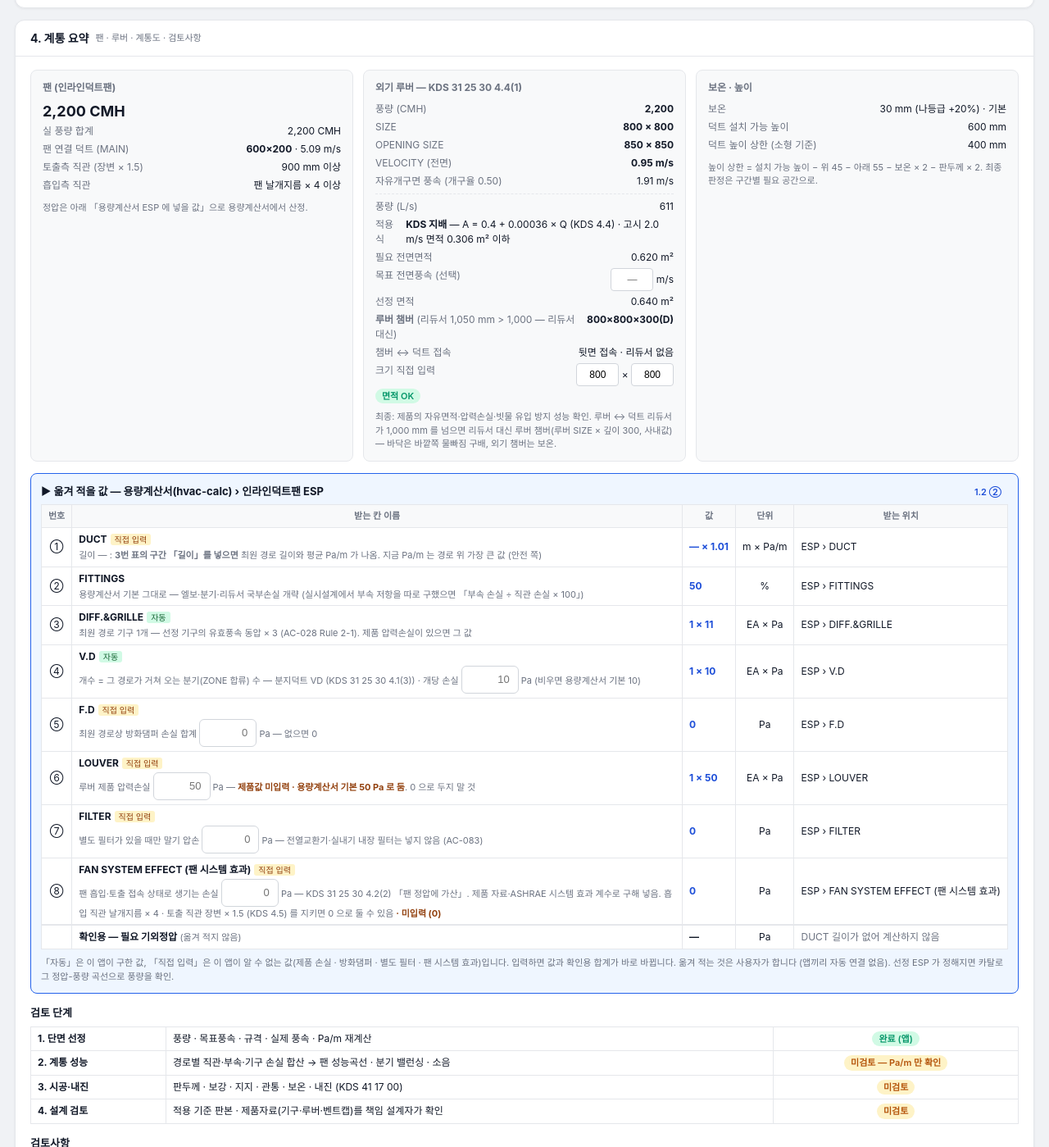
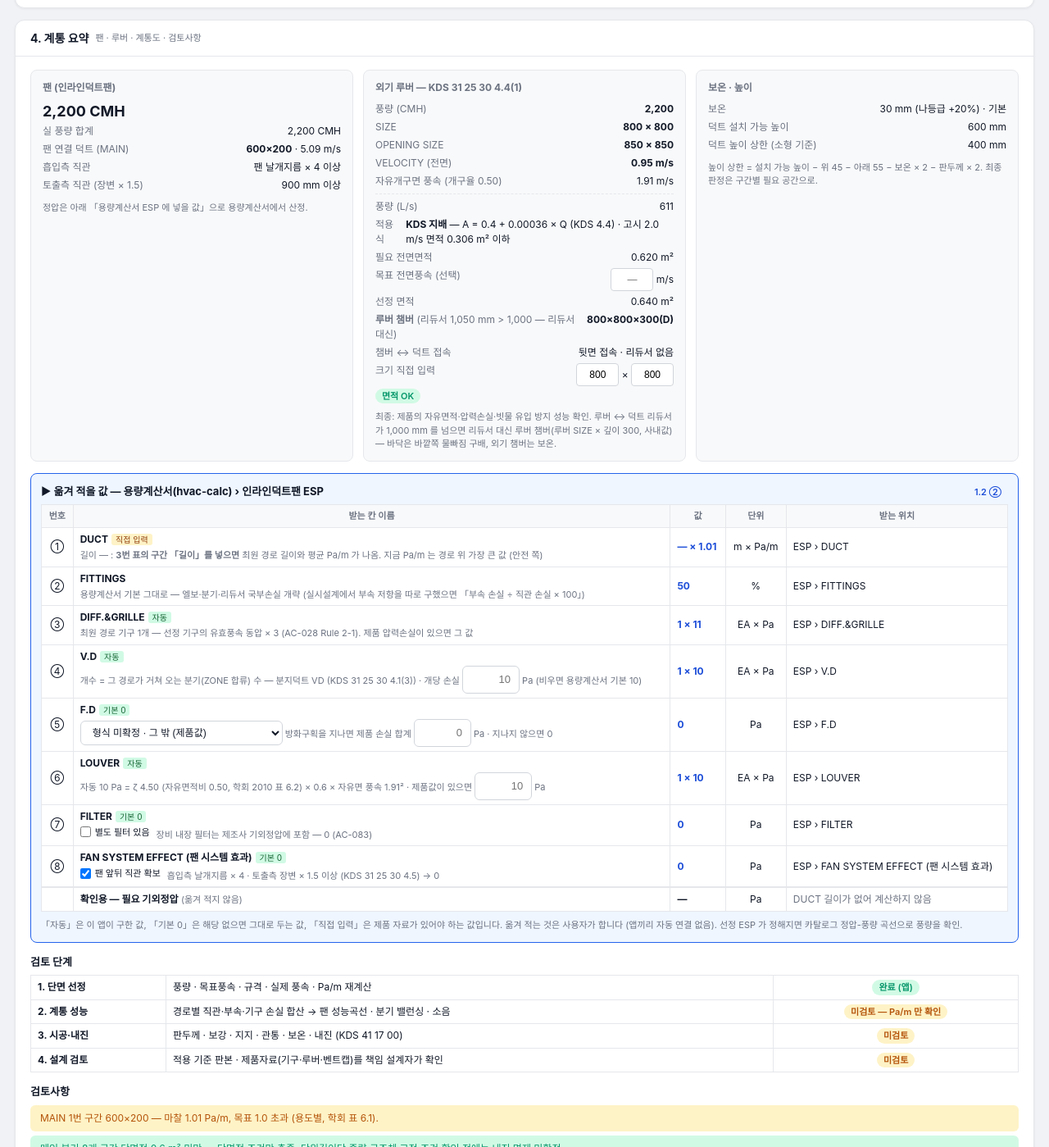
Before and after one commit to CHOI-ILKWON/duct-calc, a plain HTML site: page index.html in a window 1280 px wide. Shown: the part 2212-3611 px from the top of the page at 82% size. Drawn offline with Linux system fonts and the light colour scheme.

Commit message:
ESP 입력칸 자동화(루버·방화댐퍼·필터·시스템 효과), 배기 팬 직관 표시 정정
2026-11-25 사용자 지시
- LOUVER: 학회 2010 표 6.2 계수(자유면적비 0.5~0.9 보간) × 자유면 풍속 동압으로
  자동 계산. 제품값 우선, 표 밖·벤트캡은 기본 50 Pa 와 제품값 필요 표시
- F.D: 커튼형이면 2001 ASHRAE Fundamentals Ch.34 계수(사각 CR9-6 0.19 ·
  원형 CD9-3 0.12) × 동압 × 개수. 형식 미확정·그 밖은 제품값 입력
- FILTER: 기본 0, 「별도 필터 있음」 체크 때만 입력
- FAN SYSTEM EFFECT: 「팬 앞뒤 직관 확보」 체크(기본 켬)면 0, 끄면 제품값 입력
- 배기 계통의 팬 흡입·토출 직관 표시가 KDS 31 25 30 4.5 와 반대이던 것을 정정

Co-Authored-By: Claude Opus 5.5 <noreply@anthropic.com>

```diff
--- a/index.html
+++ b/index.html
@@ -294,7 +294,16 @@ function blank(){ return {v:2,project:'',mode:'supply',shape:'rect',device:'inli
   esp:espBlank(),rooms:[],zones:[]}; }
 // 용량계산서 「EXTERNAL STATIC PRESSURE」 중 덕트 앱이 알 수 없는 값 — 사용자가 넣는다 (null = 미입력)
 //   sePa = 팬 시스템 효과 (KDS 31 25 30 4.2(2) 가산 의무 · 계산 없이 직접 입력, CH-20261123-04)
-function espBlank(){ return {fdPa:null,vdPa:null,louPa:null,filtPa:null,sePa:null}; }
+//   fdType 'curtain' = ASHRAE 커튼형 방화댐퍼 (fdEa 개 자동 계산) · null = 형식 미확정 → 제품값 fdPa 입력
+//   filtOn = 별도 필터 있음 (null = 예전 저장값에 filtPa 가 있으면 켬) · seOk = 팬 앞뒤 직관 확보 (null = 예전 저장값에 sePa 가 없으면 켬)
+function espBlank(){ return {fdPa:null,fdType:null,fdEa:null,vdPa:null,louPa:null,filtPa:null,filtOn:null,sePa:null,seOk:null}; }
+// 방화댐퍼 (커튼형, 개방) 손실계수 Co — 2001 ASHRAE Handbook Fundamentals (SI) Ch.34: 사각 CR9-6 Type B 0.19 (34.58) · 원형 CD9-3 Type C 0.12 (34.32).
+//   기준 단면 Ao = 덕트 단면. 2026-11-25 원문 쪽 확인 (최신판은 미확인). 회전 날개형 등 다른 형식에는 쓰지 않는다
+const FD_CO={rect:['CR9-6 커튼형 Type B',0.19],round:['CD9-3 커튼형 Type C',0.12]};
+// 루버 국부저항계수 ζ — 학회 「건축기계설비 설계기준」 2010 표 6.2 3) 루버 (자유면적비 A0/A → ζ). 그림의 v 는 날개 사이(A0) 풍속 → 자유면 풍속으로 계산
+//   표 범위(0.5~0.9) 안에서 직선 보간, 밖이면 null (제품값 필요)
+const LOU_Z=[[.5,4.5],[.6,3.0],[.7,2.1],[.8,1.4],[.9,1.0]];
+function louZeta(a){ for(let i=1;i<LOU_Z.length;i++){ const [x0,z0]=LOU_Z[i-1],[x1,z1]=LOU_Z[i]; if(a>=x0-1e-9&&a<=x1+1e-9) return z0+(z1-z0)*(a-x0)/(x1-x0); } return null; }
 let S=blank();
 const $=id=>document.getElementById(id);
 const esc=s=>String(s??'').replace(/[&<>"']/g,c=>({'&':'&amp;','<':'&lt;','>':'&gt;','"':'&quot;',"'":'&#39;'}[c]));
@@ -959,6 +968,7 @@ function renderSummary(){
   if(hrv&&otherQ&&Math.abs(otherQ-totalRoom)>0.5) warns.push(['wi-warn',`전열교환기 급기 ${f0(ex?otherQ:totalRoom)} CMH 와 배기 ${f0(ex?totalRoom:otherQ)} CMH 가 다릅니다. 실압 의도(양압·음압)가 아니면 맞추세요.`]);
   if(hrv&&!otherQ) warns.push(['wi-warn',`전열교환기 — ${ex?'급기 SA':'배기 RA'} 계통이 비어 있습니다. 상단 「계통」 탭에서 입력하세요.`]);
   // 기준: KDS 31 25 30 4.5 — 팬 흡입측 직관 ≥ 날개지름 × 4 (또는 ×1 + 터닝베인 엘보), 토출측 ≥ 출구 장변 × 1.5
+  //   팬 연결 덕트는 급기 = 토출측, 배기 = 흡입측. 배기의 토출측은 팬 출구 치수를 앱이 몰라 숫자를 내지 않는다 (2026-11-25 라벨 뒤바뀜 정정)
   const longSide=m?(S.shape==='round'?m.d:Math.max(m.w,m.h)):0;
   // 루버 ↔ 덕트 리듀서 길이 (한쪽 기준): 급기는 루버→덕트 축소 30°, 배기는 덕트→루버 확대 15°
   let red='';
@@ -974,8 +984,8 @@ function renderSummary(){
       ${m?`<div class="row"><span>팬 연결 덕트 (${esc(zoneById(roots[0]).name)})</span><span><b>${m.dim}</b> · ${f2(m.vAct)} m/s</span></div>
       ${hrv&&S.spigotD?(()=>{ const t=S.shape==='round'?transLen({d:S.spigotD},{d:m.d},true):transLen({w:S.spigotD,h:S.spigotD},{w:m.w,h:m.h},false);
         return `<div class="row"><span>본체 접속구 φ${f0(S.spigotD)} ↔ 덕트 ${m.dim}</span><span>${t?'리듀서 '+f0(t.L)+' mm':'같은 크기'}</span></div>`; })():''}
-      <div class="row"><span>${ex?'흡입측':'토출측'} 직관 (장변 × 1.5)</span><span>${f0(longSide*1.5)} mm 이상</span></div>
-      <div class="row"><span>${ex?'토출측':'흡입측'} 직관</span><span>팬 날개지름 × 4 이상</span></div>`:'<div class="row"><span>ZONE 미구성</span><span>—</span></div>'}
+      <div class="row"><span>흡입측 직관${ex?' (팬 연결 덕트)':''}</span><span>팬 날개지름 × 4 이상</span></div>
+      <div class="row"><span>토출측 직관${ex?'':' (장변 × 1.5)'}</span><span>${ex?'팬 출구 장변 × 1.5 이상':f0(longSide*1.5)+' mm 이상'}</span></div>`:'<div class="row"><span>ZONE 미구성</span><span>—</span></div>'}
       <p class="note">정압은 아래 「용량계산서 ESP 에 넣을 값」으로 용량계산서에서 산정.</p></div>
     ${hrv&&otherQ?(outTermOf()==='vent'?ventBox(otherQ,0,(ex?'OA':'EA')+' 벤트캡 · 반대 탭 계통'):louverBox(calcLouver(otherQ,!ex),otherQ,!ex,true)):''}
     ${hrv&&outTermOf()==='vent'?ventBox(Q,m&&m.d||0,(ex?'EA':'OA')+' 벤트캡 · 이 탭'):''}<div class="sbox"${hrv&&outTermOf()==='vent'?' style="display:none"':''}><h4>${ex?'배기 루버':'외기 루버'} — KDS 31 25 30 4.4(${ex?2:1})${hrv?' · 이 탭':''}</h4>
@@ -1071,9 +1081,11 @@ function pathsAll(){
 // 용량계산서(hvac-calc) 인라인덕트팬·전열교환기 「EXTERNAL STATIC PRESSURE」 에 옮겨 넣을 값
 //   위생 배관경 앱의 「부스터펌프 수두 계산 입력값」과 같은 방식 — 용량계산서 칸 순서 그대로, 넣을 값을 그대로 옮겨 쓴다
 //   자동: DUCT(최원 경로 길이 · 평균 Pa/m) · DIFF.(기구 개략) · VOL. DAMPER 개수
-//   수동(덕트 앱이 모르는 값): FIRE DAMPER · VD 개당 손실 · LOUVER 제품 손실 · 별도 FILTER — 이 상자에서 넣는다
+//   LOUVER = 학회 표 6.2 ζ × 자유면 동압 · F.D = 커튼형이면 ASHRAE Co × 동압 · FILTER 기본 0 (별도 필터 체크) · 시스템 효과 기본 0 (직관 확보 체크) — 2026-11-25 사용자
+//   제품값(방화댐퍼 · 루버 · 별도 필터 · 시스템 효과)이 있으면 이 상자에 넣은 값이 우선
 //   DUCT 의 Pa/m 2.0 은 계획 단계 개략값 — 덕트를 그린 뒤 이 값으로 바꾼다 (AC-026 Rule 8 · AC-028 Rule 3)
 function espSet(k,v){ const x=num(v); S.esp=S.esp||espBlank(); S.esp[k]=(x==null||x<0)?null:x; render(); }
+function espFlag(k,v){ S.esp=S.esp||espBlank(); S.esp[k]=v; render(); }
 function espHTML(){
   const P=pathsAll(); if(!P.length) return '';
   const E=Object.assign(espBlank(),S.esp||{});
@@ -1082,11 +1094,20 @@ function espHTML(){
   const avg=useL&&w.L>0?w.fr/w.L:w.maxPam, dev=Math.max(...P.map(p=>p.dev)), devPa=dev>0?Math.ceil(dev):null;
   const out=S.device==='hrv'&&outTermOf()==='vent'?'벤트캡':'루버';
   // 용량계산서 기본값 (미입력이면 용량계산서가 쓰는 값) — hvac-calc espHTML 과 같게
-  const vdPa=E.vdPa??10, louPa=E.louPa??50, fdPa=E.fdPa??0, filtPa=E.filtPa??0, sePa=E.sePa??0, diffPa=devPa??17;
+  const vdPa=E.vdPa??10, diffPa=devPa??17;
+  // F.D — 커튼형이면 개수 × Co × 동압 (풍속은 최원 경로에서 가장 빠른 구간 — 안전 쪽). 형식 미확정이면 제품값
+  const fdAuto=E.fdType==='curtain', fdC=FD_CO[S.shape==='round'?'round':'rect'], fdV=Math.max(...w.segs.map(x=>x.vAct)), fdEa=Math.max(0,Math.round(E.fdEa||0));
+  const fdPa=fdAuto?Math.ceil(fdEa*fdC[1]*0.6*fdV*fdV-1e-9):(E.fdPa??0);
+  // LOUVER — 제품값이 있으면 그 값, 없으면 ζ × 자유면 풍속 동압. 벤트캡이거나 개구율이 표 밖이면 용량계산서 기본 50
+  const rootF=calcZone(rootZones()[0]).flow, LV=out==='루버'?calcLouver(rootF):null, louZ=LV?louZeta(S.louverOpen):null;
+  const louAuto=louZ!=null?Math.ceil(louZ*0.6*LV.vFree*LV.vFree-1e-9):null, louPa=E.louPa??louAuto??50;
+  const filtOn=E.filtOn??(E.filtPa>0), filtPa=filtOn?(E.filtPa??0):0;
+  const seOk=E.seOk??!(E.sePa>0), sePa=seOk?0:(E.sePa??0);
   const ductT=useL?w.L*avg:0, fitT=ductT*0.5, sub=ductT+fitT+diffPa+fdPa+w.vd*vdPa+louPa+filtPa+sePa, tot=sub*1.1, sel=Math.ceil(tot/50)*50||0;
   const inp=(k,ph)=>`<input class="fi" style="width:70px;text-align:right" value="${E[k]??''}" placeholder="${ph}" onchange="espSet('${k}',this.value)">`;
   const tag=(t,c)=>`<span style="font-size:10px;padding:1px 5px;border-radius:3px;margin-left:4px;background:${c==='a'?'var(--ok-bg,#dcfce7)':'var(--warn-bg)'};color:${c==='a'?'#166534':'#92400e'}">${t}</span>`;
-  const A=tag('자동','a'), M=tag('직접 입력','m');
+  const A=tag('자동','a'), M=tag('직접 입력','m'), D0=tag('기본 0','a'), WN=t=>`<b style="color:#92400e">${t}</b>`;
+  const chk=(k,on,txt)=>`<label style="display:inline-flex;gap:5px;align-items:center;cursor:pointer;margin-right:8px;color:var(--text)"><input type="checkbox" ${on?'checked':''} onchange="espFlag('${k}',this.checked)">${txt}</label>`;
   // 표기: 「앱간_값옮기기_표기기준」 2.1 (CH-20261123-06) — 다섯 열 고정, 줄 순서·이름은 2.3 (hvac-calc ESP 표 이름 그대로)
   const dev2=S.device==='hrv'?'전열교환기':'인라인덕트팬', at=`ESP › `;
   const R=(no,name,src,val,unit,note)=>`<tr><td>${no}</td><td class="l" style="white-space:normal"><b>${name}</b>${src}${note?`<div style="font-size:11px;color:var(--text2);margin-top:2px">${note}</div>`:''}</td><td class="l" style="color:#1d4ed8;font-weight:700;white-space:nowrap">${val}</td><td>${unit}</td><td class="l">${at}${name}</td></tr>`;
@@ -1098,13 +1119,13 @@ function espHTML(){
     ${R('②','FITTINGS','','50','%','용량계산서 기본 그대로 — 엘보·분기·리듀서 국부손실 개략 (실시설계에서 부속 저항을 따로 구했으면 「부속 손실 ÷ 직관 손실 × 100」)')}
     ${R('③','DIFF.&amp;GRILLE',A,`1 × ${devPa||17}`,'EA × Pa',devPa?'최원 경로 기구 1개 — 선정 기구의 유효풍속 동압 × 3 (AC-028 Rule 2-1). 제품 압력손실이 있으면 그 값':'기구 손실 정보 없음 — 용량계산서 기본 17 Pa')}
     ${R('④','V.D',A,`${w.vd} × ${f0(vdPa)}`,'EA × Pa',`개수 = 그 경로가 거쳐 오는 분기(ZONE 합류) 수 — 분지덕트 VD (KDS 31 25 30 4.1(3)) · 개당 손실 ${inp('vdPa','10')} Pa (비우면 용량계산서 기본 10)`)}
-    ${R('⑤','F.D',M,f0(fdPa),'Pa',`최원 경로상 방화댐퍼 손실 합계 ${inp('fdPa','0')} Pa — 없으면 0`)}
-    ${R('⑥','LOUVER',M,`1 × ${f0(louPa)}`,'EA × Pa',`${out} 제품 압력손실 ${inp('louPa','50')} Pa — ${E.louPa==null?'<b style="color:#92400e">제품값 미입력 · 용량계산서 기본 50 Pa 로 둠</b>':'제품값'}. 0 으로 두지 말 것`)}
-    ${R('⑦','FILTER',M,f0(filtPa),'Pa',`별도 필터가 있을 때만 말기 압손 ${inp('filtPa','0')} Pa — 전열교환기·실내기 내장 필터는 넣지 않음 (AC-083)`)}
-    ${R('⑧','FAN SYSTEM EFFECT (팬 시스템 효과)',M,f0(sePa),'Pa',`팬 흡입·토출 접속 상태로 생기는 손실 ${inp('sePa','0')} Pa — KDS 31 25 30 4.2(2) 「팬 정압에 가산」. 제품 자료·ASHRAE 시스템 효과 계수로 구해 넣음. 흡입 직관 날개지름 × 4 · 토출 직관 장변 × 1.5 (KDS 4.5) 를 지키면 0 으로 둘 수 있음${E.sePa==null?' <b style="color:#92400e">· 미입력 (0)</b>':''}`)}
+    ${R('⑤','F.D',fdAuto?A:E.fdPa?M:D0,f0(fdPa),'Pa',`<select class="fs" style="height:30px;font-size:12px" onchange="espFlag('fdType',this.value||null)"><option value=""${fdAuto?'':' selected'}>형식 미확정 · 그 밖 (제품값)</option><option value="curtain"${fdAuto?' selected':''}>커튼형 (${fdC[0]}, Co ${fdC[1]})</option></select> ${fdAuto?`최원 경로 통과 개수 ${inp('fdEa','0')} EA × Co ${fdC[1]} × 0.6 × ${f2(fdV)}² (경로에서 가장 빠른 구간 풍속) — 2001 ASHRAE Fundamentals Ch.34 ${fdC[0]}`:`방화구획을 지나면 제품 손실 합계 ${inp('fdPa','0')} Pa · 지나지 않으면 0`}`)}
+    ${R('⑥','LOUVER',E.louPa!=null?M:louAuto!=null?A:M,`1 × ${f0(louPa)}`,'EA × Pa',`${louAuto!=null?`자동 ${f0(louAuto)} Pa = ζ ${f2(louZ)} (자유면적비 ${f2(S.louverOpen)}, 학회 2010 표 6.2) × 0.6 × 자유면 풍속 ${f2(LV.vFree)}²`:WN(out==='루버'?`개구율 ${f2(S.louverOpen)} 은 학회 표 6.2 범위(0.5~0.9) 밖 — 제품값 필요, 지금은 용량계산서 기본 50 Pa`:'벤트캡 계수 자료 없음 — 제품값 필요, 지금은 용량계산서 기본 50 Pa')} · 제품값이 있으면 ${inp('louPa',louAuto!=null?f0(louAuto):'50')} Pa`)}
+    ${R('⑦','FILTER',filtOn?M:D0,f0(filtPa),'Pa',chk('filtOn',filtOn,'별도 필터 있음')+(filtOn?`말기 압손 ${inp('filtPa','0')} Pa${E.filtPa==null?' '+WN('· 미입력'):''}`:'장비 내장 필터는 제조사 기외정압에 포함 — 0 (AC-083)'))}
+    ${R('⑧','FAN SYSTEM EFFECT (팬 시스템 효과)',seOk?D0:M,f0(sePa),'Pa',chk('seOk',seOk,'팬 앞뒤 직관 확보')+(seOk?'흡입측 날개지름 × 4 · 토출측 장변 × 1.5 이상 (KDS 31 25 30 4.5) → 0':`제품 자료로 손실 ${inp('sePa','0')} Pa${E.sePa==null?' '+WN('· 미입력 — 팬 정압에 가산해야 함 (KDS 31 25 30 4.2(2))'):''}`))}
     <tr style="border-top:2px solid var(--border)"><td></td><td class="l"><b>확인용 — 필요 기외정압</b> <span class="card-s">(옮겨 적지 않음)</span></td><td class="l" style="font-weight:700;white-space:nowrap">${useL?sel:'—'}</td><td>Pa</td><td class="l" style="white-space:normal;color:var(--text2)">${useL?`소계 ${f0(sub)} Pa × 1.1 → 50 Pa 올림. 위 값을 옮기면 용량계산서도 같은 값`:'DUCT 길이가 없어 계산하지 않음'}</td></tr>
     </tbody></table></div>
-    <p class="note">「자동」은 이 앱이 구한 값, 「직접 입력」은 이 앱이 알 수 없는 값(제품 손실 · 방화댐퍼 · 별도 필터 · 팬 시스템 효과)입니다. 입력하면 값과 확인용 합계가 바로 바뀝니다. 옮겨 적는 것은 사용자가 합니다 (앱끼리 자동 연결 없음). 선정 ESP 가 정해지면 카탈로그 정압-풍량 곡선으로 풍량을 확인.</p></div>`;
+    <p class="note">「자동」은 이 앱이 구한 값, 「기본 0」은 해당 없으면 그대로 두는 값, 「직접 입력」은 제품 자료가 있어야 하는 값입니다. 옮겨 적는 것은 사용자가 합니다 (앱끼리 자동 연결 없음). 선정 ESP 가 정해지면 카탈로그 정압-풍량 곡선으로 풍량을 확인.</p></div>`;
 }
 // 천정형팬 — 팬마다 경로 손실 (가장 먼 팬이 늘 가장 불리하지는 않다)
 function fanPathsHTML(){
@@ -1145,7 +1166,7 @@ function renderRef(){
   <tr><td>③</td><td class="l">용량부하 — 전열교환기·인라인덕트팬 ESP 표</td><td class="l">받은 항목을 칸 순서대로 적고 팬을 선정한다</td><td class="l">—</td></tr>
   </tbody></table></div>
   <p class="note">이 앱은 ② 단계. 앱끼리 자동 연결하지 않고, 「▶ 옮겨 적을 값」 상자의 번호 순서대로 사용자가 옮겨 적는다 (앱간_값옮기기_표기기준 1.2 · 2.1).</p>
-  <h4>용량계산서 ESP 연계</h4><p>덕트 앱은 직관 마찰(실제 덕트 크기 · 가장 불리한 경로)과 기구 손실 개략(유효풍속 동압 × 3)만 넘긴다. 부속 50%·필터·방화댐퍼·루버/벤트캡 제품 손실·팬 시스템 효과(KDS 4.2(2))·여유 10% 는 용량계산서에서. 제품 손실을 모르는 항목은 0 으로 두지 않는다.</p>
+  <h4>용량계산서 ESP 연계</h4><p>덕트 앱은 직관 마찰(실제 덕트 크기 · 가장 불리한 경로)·기구 손실 개략(유효풍속 동압 × 3)·루버·방화댐퍼·필터·시스템 효과를 넘긴다. 루버 = 학회 2010 표 6.2 ζ(자유면적비 0.5~0.9 보간) × 자유면 풍속 동압, 방화댐퍼 = 커튼형만 ASHRAE Co(사각 CR9-6 Type B 0.19 · 원형 CD9-3 Type C 0.12, 2001 Fundamentals Ch.34) × 덕트 풍속 동압 × 개수, 필터 = 별도 필터가 있을 때만, 팬 시스템 효과 = 팬 앞뒤 직관(KDS 4.5)을 확보하면 0 (사내) · 아니면 제품 자료(KDS 4.2(2) 가산). 그 밖의 형식은 제품값. 부속 50%·여유 10% 는 용량계산서에서.</p>
   <h4>리듀서 (변형부)</h4><p><span class="badge b-red">법정</span> 확대 15° 이하 · 축소 30° 이내 (KCS 31 20 20 3.1.2, 각도 정의 미명시). 앱 기본 = 각 측면(한쪽) 기준 — USFK O&MA 시방 2.11.1.1 「each side 15°, included 30°」. 선택: ASHRAE Fundamentals Ch.21 전체각 15° 이하 권장 · 프로젝트 지정.<br>공기 흐름 방향으로 면마다 판정 · 폭 대칭형 ΔW/2, 편심형 ΔW · 높이 ΔH · 원형 ΔD/2 · 길이 = 이동량 ÷ tan(한쪽 각) · 최소 300 mm <span class="badge b-info">사내</span>.</p>
   <h4>내진 <span class="badge b-red">법정(조건부)</span> — KDS 41 17 00 18.4.5</h4><p>소단면 예외는 단면적 0.6 m² 미만 외에 단위길이당 중량·구조체 고정 조건, 용도(독성·가연성 가스·배연) 제한, 중요도계수·유연한 연결 조건이 함께 있음. 앱은 면적만 보므로 0.6 이상 = 「검토 필요」, 미만 = 「면제 미확정」. 풍속 자동 상향 없음 — 상한·Pa/m 이내의 축소안을 제시하고 설계자가 채택. 행거 길이만으로 면제하는 조건은 넣지 않음.</p>
   <h4>그릴 직부 · 분기 입구 <span class="badge b-info">사내</span></h4><p>덕트 안치수 ≥ 기구 + 한쪽 75 (양쪽 150) mm. 실제 타공·목·프레임·이음부·보강재·댐퍼 삽입 간섭 확인. 분기 45° 입구 길이 = 폭 ÷ 4, 최소 150 mm.</p>
```
